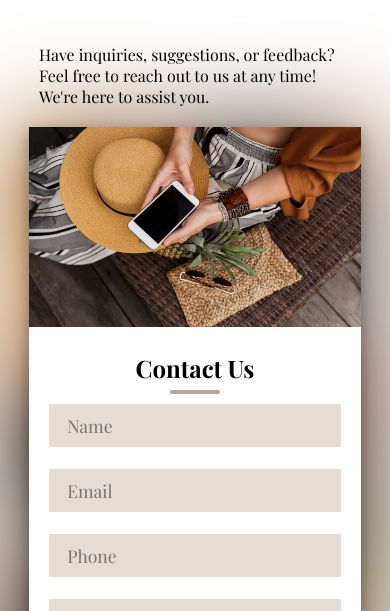
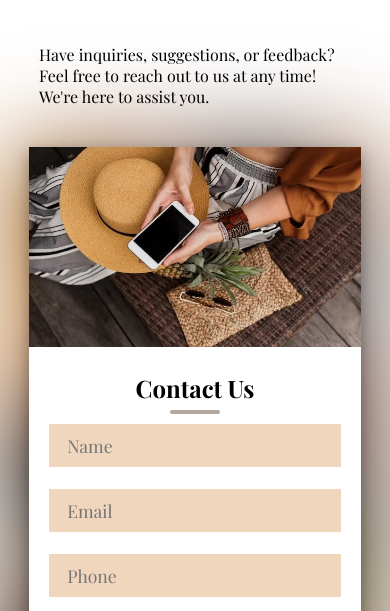
Before and after one commit to eligiorbautista/arts-of-makeup-mastery, a plain HTML site: page assets/pages/contact.html in a window 390 px wide. Shown: the part 233-844 px from the top of the page. Drawn offline with nearby package versions, Linux system fonts and the light colour scheme; files whose address does not match are found by name.

Commit message:
Add files via upload

```diff
--- a/assets/css/style.css
+++ b/assets/css/style.css
@@ -24,12 +24,14 @@ body {
     align-items: center;
     justify-content: center;
     background-color: #fff;
-    height: 100vh; /* Setting body height to 100% of viewport height */
+    height: 100vh;
+    /* Setting body height to 100% of viewport height */
 }
 
 @media (max-height: 1275px) {
     body {
-        height: auto; /* Resetting body height to auto when viewport height is less than or equal to 1275px */
+        height: auto;
+        /* Resetting body height to auto when viewport height is less than or equal to 1275px */
     }
 }
 
@@ -185,6 +187,7 @@ section {
         padding-bottom: 80px;
 
     }
+
     .container {
         gap: 24px;
     }
@@ -351,7 +354,7 @@ h2:after {
     width: 100%;
     border: 2px solid rgba(0, 0, 0, 0);
     outline: none;
-    background-color: #e6dcd3;
+    background-color: #f1d6be;
     padding: 0.5rem 1rem;
     font-size: 1.1rem;
     margin-bottom: 22px;
@@ -359,7 +362,12 @@ h2:after {
 }
 
 .field:hover {
-    background-color: #e6dcd3;
+    background-color: #f0e0d3;
+}
+
+.field:focus {
+    border: 1px solid #3f352c;
+    background-color: #f0e0d3;
 }
 
 textarea {
@@ -382,14 +390,10 @@ textarea {
     scale: 1.05;
 }
 
-.field:focus {
-    border: 2px solid #3f352c;
-    background-color: #fff;
-}
 
 section p {
     font-size: 1rem;
-    margin-bottom: 20px;
+    padding-bottom: 50px;
     text-align: start;
 }
 
@@ -411,6 +415,10 @@ section p {
 
     section p {
         font-size: 1rem;
-      width: 80vw;
+        width: 80vw;
+        padding-bottom: 40px;
     }
+
+
+
 }
```
